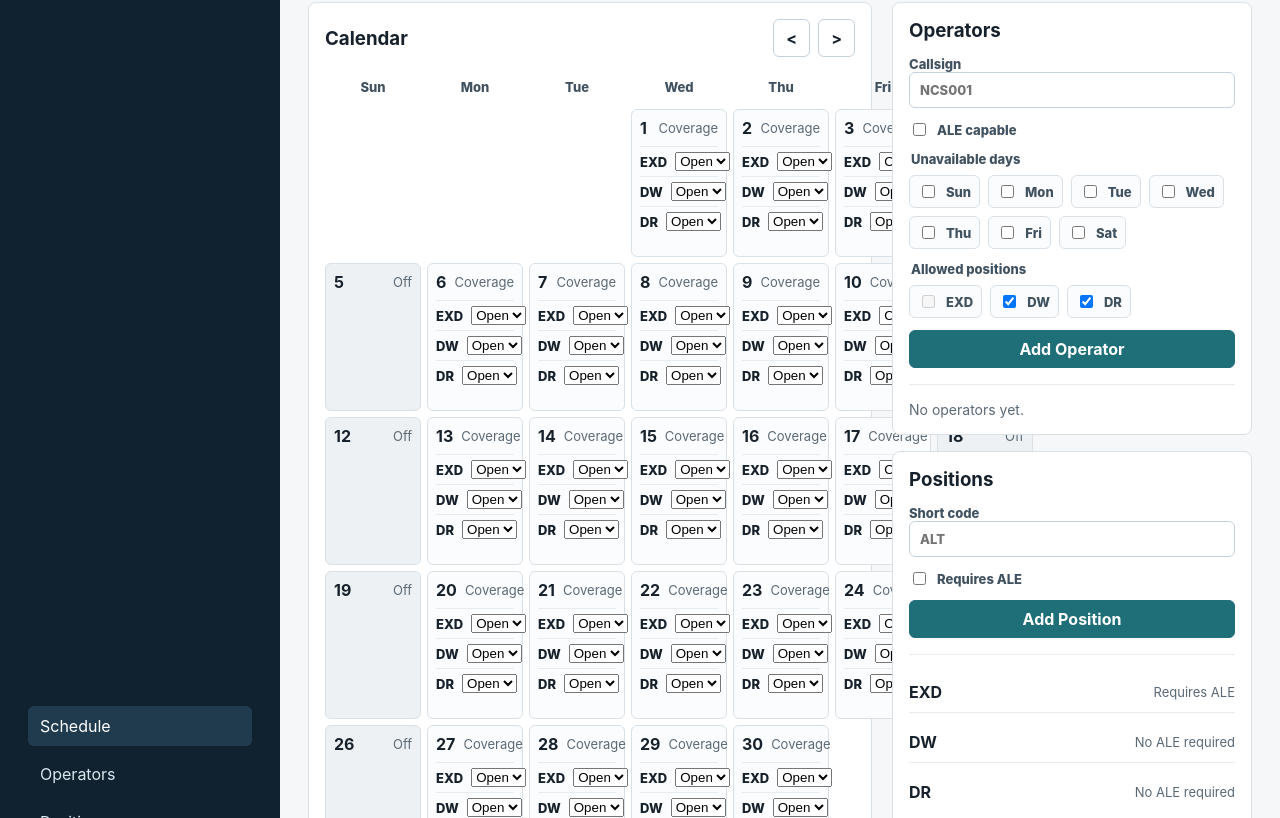
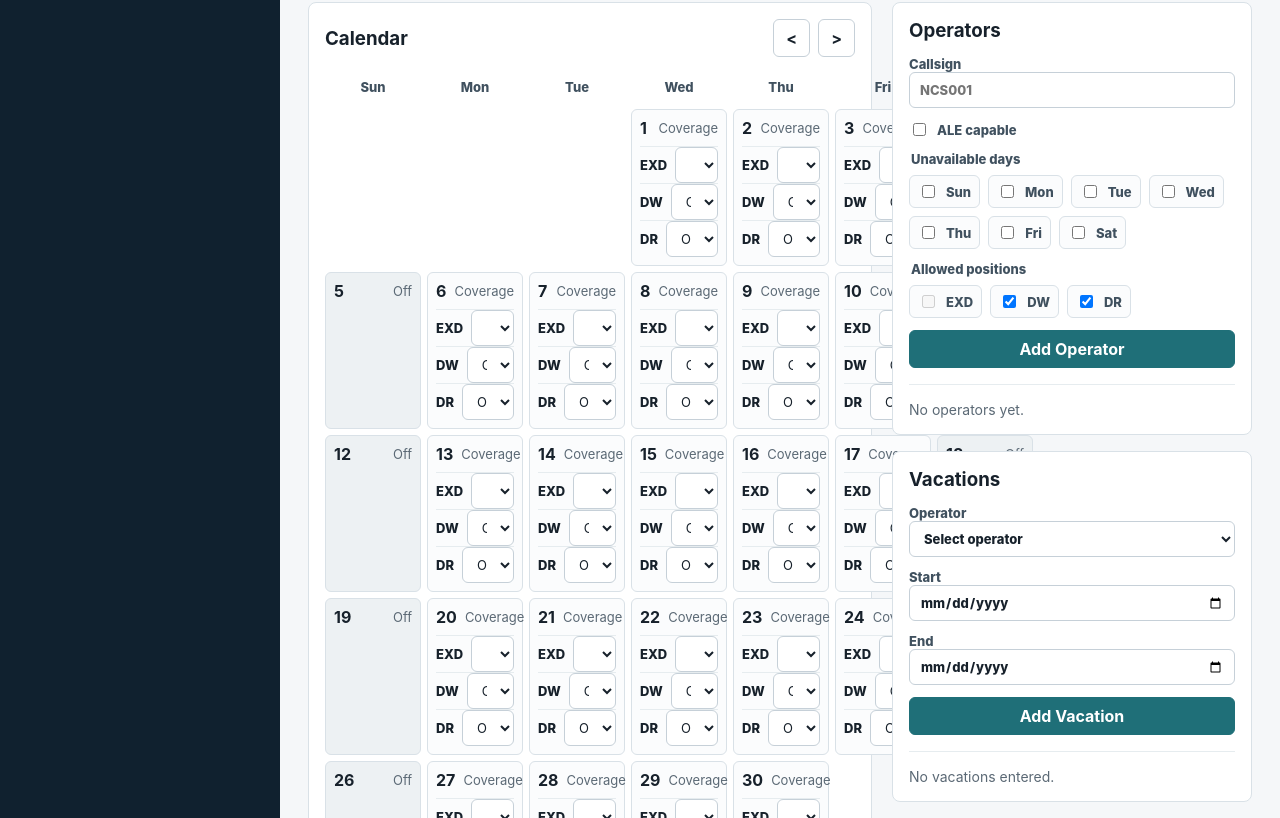
Before and after one commit to flakvest/MC-Scheduler, a React (Vite) app in the folder mc-scheduler-app/: page / in a window 1280 px wide. Shown: the part 242-1060 px from the top of the page. Built offline with nearby package versions, Linux system fonts and the light colour scheme.

Commit message:
Add vacation entry workflow

```diff
--- a/mc-scheduler-app/src/App.css
+++ b/mc-scheduler-app/src/App.css
@@ -99,7 +99,8 @@ button:hover {
   border-color: #5eb1bf;
 }
 
-input {
+input,
+select {
   min-height: 36px;
   width: 100%;
   border: 1px solid #c6d0d8;
@@ -107,6 +108,7 @@ input {
   padding: 8px 10px;
   color: #17212b;
   font: inherit;
+  background: #ffffff;
 }
 
 .hidden-file-input {
@@ -313,6 +315,18 @@ input {
   border-bottom: 0;
 }
 
+.vacation-row {
+  align-items: flex-start;
+  flex-direction: column;
+  padding-bottom: 8px;
+}
+
+.vacation-row button {
+  min-height: 30px;
+  padding: 5px 8px;
+  font-size: 12px;
+}
+
 @media (max-width: 1100px) {
   .app-shell {
     grid-template-columns: 1fr;
--- a/mc-scheduler-app/src/App.tsx
+++ b/mc-scheduler-app/src/App.tsx
@@ -36,6 +36,9 @@ function App() {
   const [newOperatorPermissions, setNewOperatorPermissions] = useState<Record<string, boolean>>({})
   const [newPositionCode, setNewPositionCode] = useState('')
   const [newPositionRequiresAle, setNewPositionRequiresAle] = useState(false)
+  const [vacationCallsign, setVacationCallsign] = useState('')
+  const [vacationStart, setVacationStart] = useState('')
+  const [vacationEnd, setVacationEnd] = useState('')
   const importInputRef = useRef<HTMLInputElement>(null)
 
   const scheduleData = useMemo(() => ({
@@ -204,6 +207,53 @@ function App() {
     } finally {
       if (importInputRef.current) importInputRef.current.value = ''
     }
+  }
+
+  const addVacation = () => {
+    if (!vacationCallsign) {
+      setStatusMessage('Select an operator before adding vacation.')
+      return
+    }
+
+    if (!vacationStart || !vacationEnd) {
+      setStatusMessage('Enter both vacation start and end dates.')
+      return
+    }
+
+    if (vacationEnd < vacationStart) {
+      setStatusMessage('Vacation end date cannot be before the start date.')
+      return
+    }
+
+    setData((current) => ({
+      ...current,
+      vacations: {
+        ...current.vacations,
+        [vacationCallsign]: [
+          ...(current.vacations[vacationCallsign] ?? []),
+          { start: vacationStart, end: vacationEnd },
+        ],
+      },
+    }))
+    setVacationStart('')
+    setVacationEnd('')
+    setStatusMessage(`Vacation added for ${vacationCallsign}.`)
+  }
+
+  const deleteVacation = (callsign: string, index: number) => {
+    setData((current) => {
+      const remaining = (current.vacations[callsign] ?? []).filter((_, itemIndex) => itemIndex !== index)
+      const vacations = { ...current.vacations }
+
+      if (remaining.length > 0) vacations[callsign] = remaining
+      else delete vacations[callsign]
+
+      return {
+        ...current,
+        vacations,
+      }
+    })
+    setStatusMessage(`Vacation removed for ${callsign}.`)
   }
 
   return (
@@ -392,6 +442,46 @@ function App() {
               </div>
             </section>
 
+            <section className="data-panel" id="vacations">
+              <div className="panel-heading">
+                <h3>Vacations</h3>
+              </div>
+              <form className="operator-form" onSubmit={(event) => { event.preventDefault(); addVacation() }}>
+                <label>
+                  Operator
+                  <select value={vacationCallsign} onChange={(event) => setVacationCallsign(event.target.value)}>
+                    <option value="">Select operator</option>
+                    {scheduleData.operators.map((operator) => (
+                      <option value={operator.callsign} key={operator.callsign}>{operator.callsign}</option>
+                    ))}
+                  </select>
+                </label>
+                <label>
+                  Start
+                  <input type="date" value={vacationStart} onChange={(event) => setVacationStart(event.target.value)} />
+                </label>
+                <label>
+                  End
+                  <input type="date" value={vacationEnd} onChange={(event) => setVacationEnd(event.target.value)} />
+                </label>
+                <button type="submit" className="primary">Add Vacation</button>
+              </form>
+
+              <div className="table-list">
+                {Object.entries(scheduleData.vacations).length === 0 ? (
+                  <p className="empty-state">No vacations entered.</p>
+                ) : Object.entries(scheduleData.vacations).map(([callsign, vacations]) => (
+                  vacations.map((vacation, index) => (
+                    <div className="table-row vacation-row" key={`${callsign}-${vacation.start}-${vacation.end}-${index}`}>
+                      <strong>{callsign}</strong>
+                      <span>{vacation.start} to {vacation.end}</span>
+                      <button type="button" onClick={() => deleteVacation(callsign, index)}>Remove</button>
+                    </div>
+                  ))
+                ))}
+              </div>
+            </section>
+
             <section className="data-panel" id="positions">
               <div className="panel-heading">
                 <h3>Positions</h3>
```
